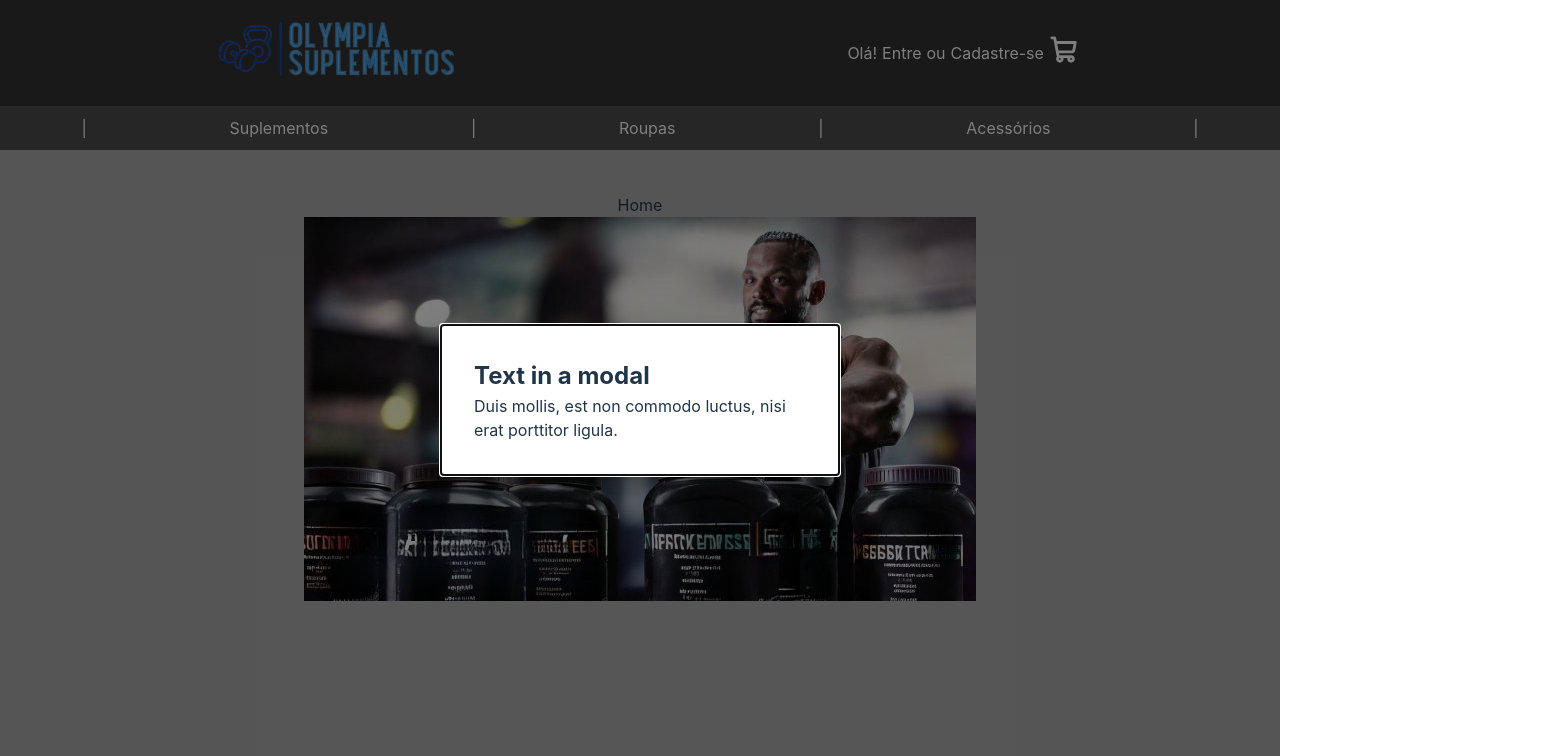
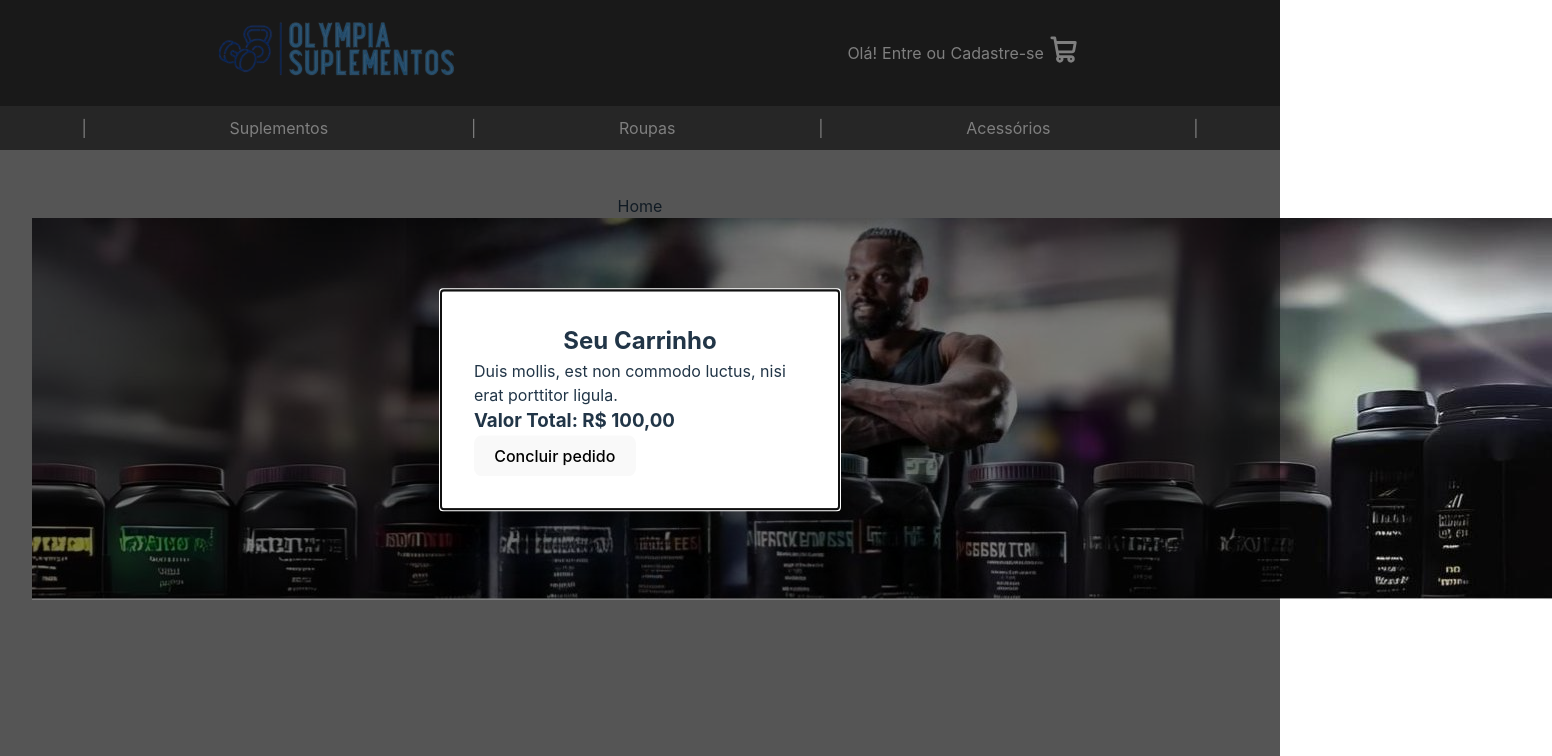
Before and after one commit to arcarreiro/G5_react_serratec, a React (Vite) app in the folder olympia_suplementos/: page / in a window 1280 px wide. Both pictures are taken after a click on the icon 1063 px from the left and 50 px from the top of the page. Shown: the top 756 px of the page, 1552 px wide, since content can reach past the window. Built offline with nearby package versions, Linux system fonts and the light colour scheme.

Commit message:
Update foto home

```diff
--- a/olympia_suplementos/src/components/Carrinho.jsx
+++ b/olympia_suplementos/src/components/Carrinho.jsx
@@ -18,16 +18,16 @@ const Carrinho = () => {
         border: '2px solid #000',
         boxShadow: 24,
         p: 4,
-      };
+    };
 
-    const {open, setOpen} = useContext(GeneralContext)
+    const { open, setOpen } = useContext(GeneralContext)
     const handleOpen = () => setOpen(true);
     const handleClose = () => setOpen(false);
 
     return <>
-    <div className="cart" style={{cursor: 'pointer'}}>
-                            <PiShoppingCartBold onClick={handleOpen} size={30}/>
-                        </div>
+        <div className="cart" style={{ cursor: 'pointer' }}>
+            <PiShoppingCartBold onClick={handleOpen} size={30} />
+        </div>
         {/* <Button onClick={handleOpen}>Open modal</Button> */}
         <Modal
             open={open}
@@ -36,10 +36,12 @@ const Carrinho = () => {
             aria-describedby="parent-modal-description"
         >
             <Box sx={{ ...style, width: 400 }}>
-                <h2 id="parent-modal-title">Text in a modal</h2>
+                <h2 id="parent-modal-title" style={{textAlign: 'center'}}>Seu Carrinho</h2>
                 <p id="parent-modal-description">
                     Duis mollis, est non commodo luctus, nisi erat porttitor ligula.
                 </p>
+                <h3>Valor Total: R$ 100,00</h3>
+                <button>Concluir pedido</button>
             </Box>
         </Modal>
     </>
--- a/olympia_suplementos/src/css/header.css
+++ b/olympia_suplementos/src/css/header.css
@@ -11,6 +11,7 @@
   justify-content: space-between;
   padding: 0;
   background-color: none;
+  height:10.5rem
 }
 
 .banner {
```
Also changed, not shown: olympia_suplementos/public/banner.jpeg.
